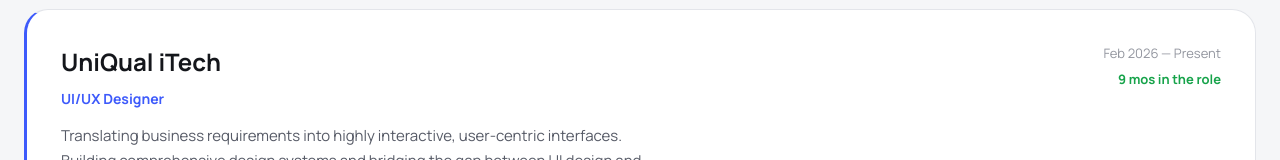
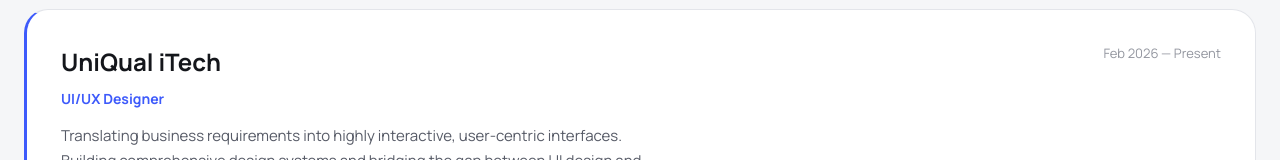
Before and after one commit to Rohit-Bharadva/RohitPortfolio, a plain HTML site: page AboutMe.html in a window 1280 px wide. Shown: the part 1851-2011 px from the top of the page. Drawn offline with Linux system fonts and the light colour scheme.

Commit message:
Remove live role tenure counter

```diff
--- a/AboutMe.html
+++ b/AboutMe.html
@@ -117,7 +117,6 @@
           </div>
           <div class="exp-date">
             Feb 2026 — Present
-            <span class="live" data-tenure-since="2026-02-09"></span>
           </div>
         </div>
       </section>
```
